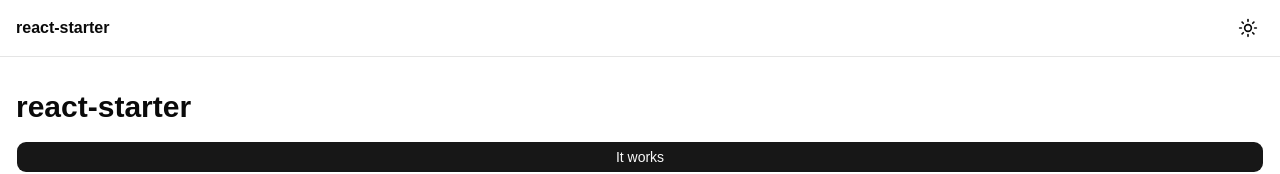
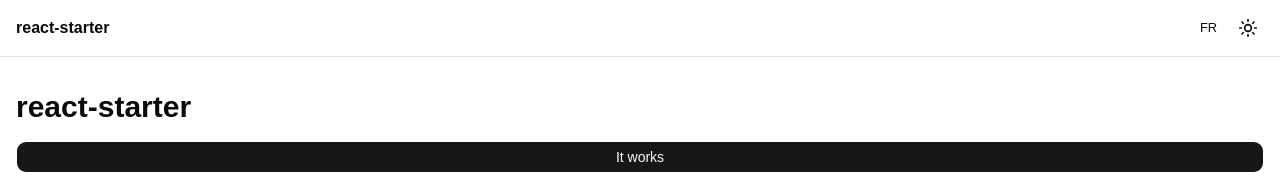
Before and after one commit to coyote2190/react-starter, a React (Vite) app: page / in a window 1280 px wide. Shown: the top 174 px of the page. Built offline with nearby package versions, Linux system fonts and the light colour scheme.

Commit message:
🌐 Detect and persist user language

```diff
--- a/package.json
+++ b/package.json
@@ -19,10 +19,13 @@
     "@tanstack/react-query": "^5.102.8",
     "class-variance-authority": "^0.7.1",
     "clsx": "^2.1.1",
+    "i18next": "^26.4.0",
+    "i18next-browser-languagedetector": "^8.2.1",
     "lucide-react": "^1.37.0",
     "next-themes": "^0.4.6",
     "react": "^19.2.8",
     "react-dom": "^19.2.8",
+    "react-i18next": "^17.0.12",
     "react-router": "^8.3.1",
     "shadcn": "^4.19.0",
     "sonner": "^2.0.8",
--- /dev/null
+++ b/src/components/LanguageToggle.tsx
@@ -0,0 +1,18 @@
+import { useTranslation } from 'react-i18next';
+import { Button } from '@/components/ui/button';
+
+export function LanguageToggle() {
+  const { i18n, t } = useTranslation();
+  const next = i18n.language === 'fr' ? 'en' : 'fr';
+
+  return (
+    <Button
+      variant="ghost"
+      size="sm"
+      onClick={() => void i18n.changeLanguage(next)}
+      aria-label={t('language.switchTo', { lang: next.toUpperCase() })}
+    >
+      {next.toUpperCase()}
+    </Button>
+  );
+}
--- a/src/layouts/RootLayout.tsx
+++ b/src/layouts/RootLayout.tsx
@@ -1,4 +1,5 @@
 import { Outlet } from 'react-router';
+import { LanguageToggle } from '@/components/LanguageToggle';
 import { ThemeToggle } from '@/components/ThemeToggle';
 import { useTheme } from '@/hooks/useTheme';
 
@@ -10,7 +11,11 @@ export function RootLayout() {
       <header className="border-b">
         <div className="container mx-auto flex items-center justify-between px-4 py-3">
           <span className="font-semibold">react-starter</span>
-          <ThemeToggle />
+
+          <div className="flex items-center gap-1">
+            <LanguageToggle />
+            <ThemeToggle />
+          </div>
         </div>
       </header>
       <main className="container mx-auto px-4 py-8">
--- /dev/null
+++ b/src/lib/i18n.ts
@@ -0,0 +1,30 @@
+import i18n from "i18next";
+import LanguageDetector from "i18next-browser-languagedetector";
+import { initReactI18next } from "react-i18next";
+import en from "@/locales/en.json";
+import fr from "@/locales/fr.json";
+
+export const defaultNS = "translation";
+
+void i18n
+  .use(LanguageDetector)
+  .use(initReactI18next)
+  .init({
+    resources: {
+      en: { translation: en },
+      fr: { translation: fr },
+    },
+    fallbackLng: "fr",
+    supportedLngs: ["fr", "en"],
+    defaultNS,
+    detection: {
+      order: ["localStorage", "navigator"],
+      caches: ["localStorage"],
+      lookupLocalStorage: "language",
+    },
+    interpolation: {
+      escapeValue: false,
+    },
+  });
+
+export { i18n };
--- /dev/null
+++ b/src/locales/en.json
@@ -0,0 +1,21 @@
+{
+  "app": {
+    "name": "react-starter"
+  },
+  "home": {
+    "title": "react-starter",
+    "cta": "It works"
+  },
+  "notFound": {
+    "title": "Page not found",
+    "description": "This page does not exist.",
+    "backHome": "Back to home"
+  },
+  "theme": {
+    "toLight": "Switch to light theme",
+    "toDark": "Switch to dark theme"
+  },
+  "language": {
+    "switchTo": "Switch to {{lang}}"
+  }
+}
--- /dev/null
+++ b/src/locales/fr.json
@@ -0,0 +1,21 @@
+{
+  "app": {
+    "name": "react-starter"
+  },
+  "home": {
+    "title": "react-starter",
+    "cta": "Ça fonctionne"
+  },
+  "notFound": {
+    "title": "Page introuvable",
+    "description": "Cette page n'existe pas.",
+    "backHome": "Retour à l'accueil"
+  },
+  "theme": {
+    "toLight": "Passer en thème clair",
+    "toDark": "Passer en thème sombre"
+  },
+  "language": {
+    "switchTo": "Passer en {{lang}}"
+  }
+}
--- a/src/pages/home/index.tsx
+++ b/src/pages/home/index.tsx
@@ -1,10 +1,13 @@
-import { Button } from '@/components/ui/button'
+import { useTranslation } from 'react-i18next';
+import { Button } from '@/components/ui/button';
 
 export function HomePage() {
+  const { t } = useTranslation();
+
   return (
     <div className="flex flex-col gap-4">
-      <h1 className="font-bold text-3xl">react-starter</h1>
-      <Button>It works</Button>
+      <h1 className="font-bold text-3xl">{t('home.title')}</h1>
+      <Button>{t('home.cta')}</Button>
     </div>
-  )
+  );
 }
--- /dev/null
+++ b/src/types/i18next.d.ts
@@ -0,0 +1,11 @@
+import type { defaultNS } from "@/lib/i18n";
+import type en from "@/locales/en.json";
+
+declare module "i18next" {
+  interface CustomTypeOptions {
+    defaultNS: typeof defaultNS;
+    resources: {
+      translation: typeof en;
+    };
+  }
+}
```
Also changed, not shown: src/main.tsx (+8 -7 lines), 1 other file (tests, documents, lock files or other folders).
